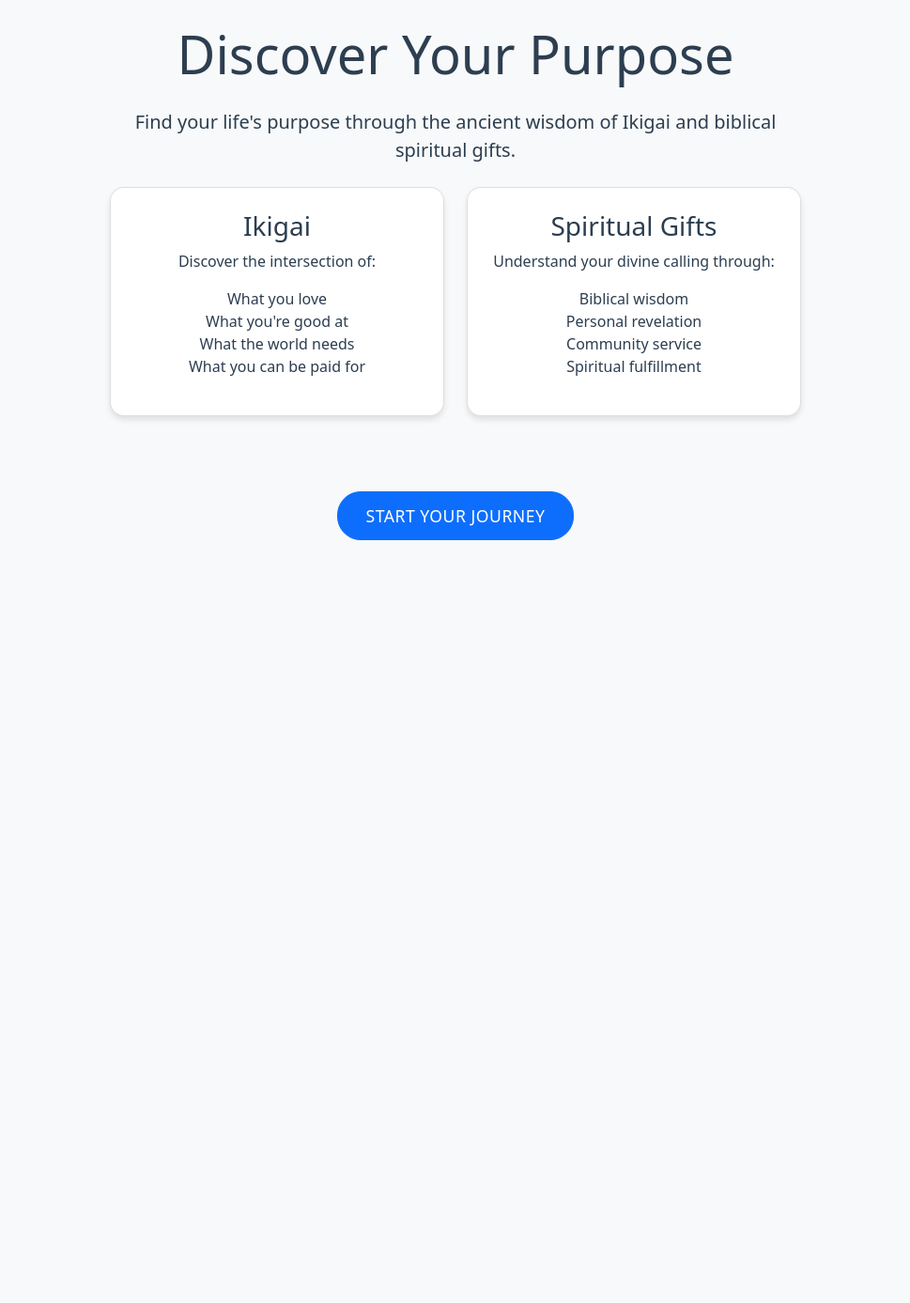
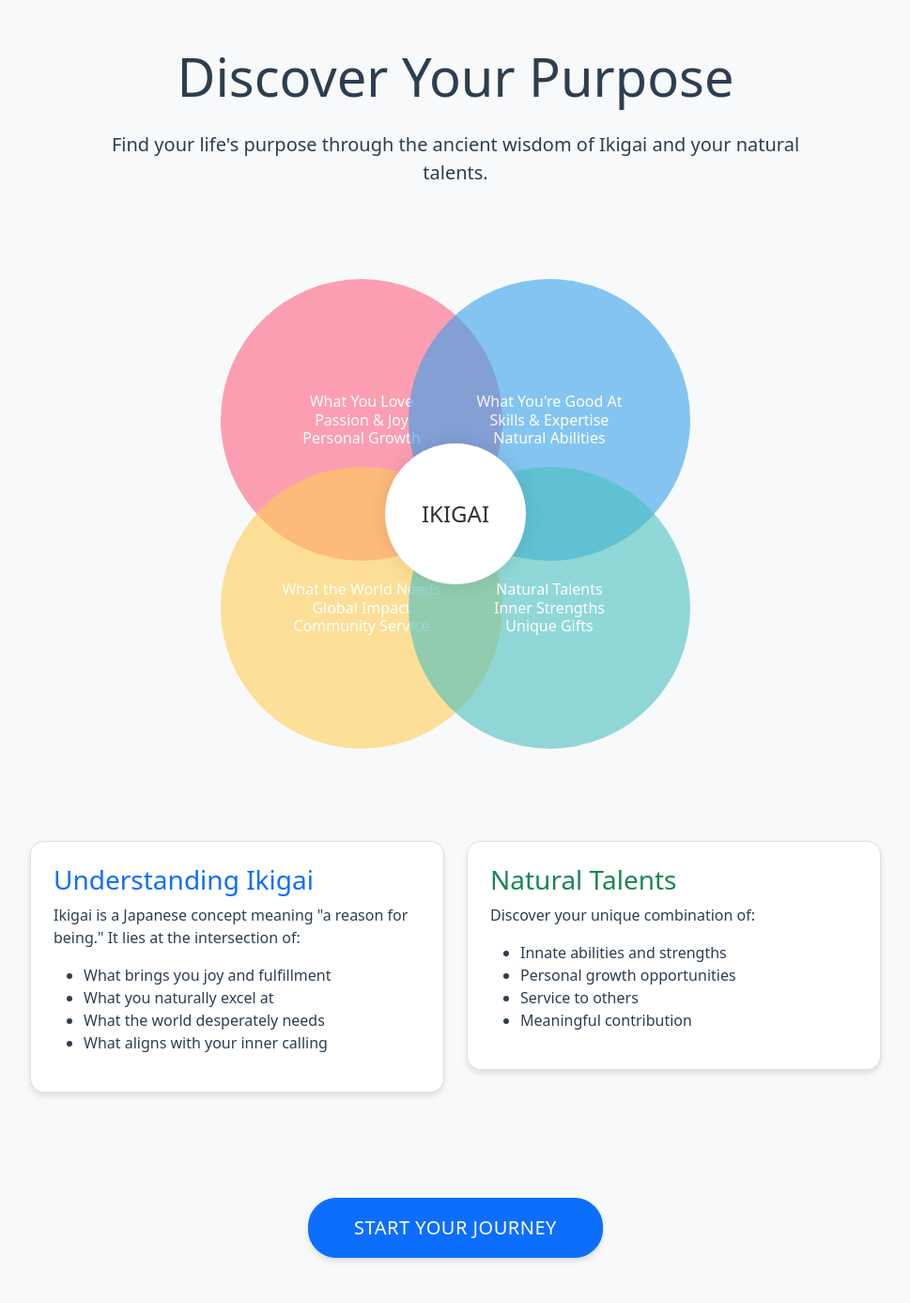
Before and after one commit to drntamm/PurposeFinder, a Flask app: page / in a window 1280 px wide. Shown: the part 56-1443 px from the top of the page at 94% size, without its empty margins (155-1124 px from the left). Before the commit the page ends 631 px from the top, so only its background shows below. Run offline with Flask 3, Linux system fonts and the light colour scheme.

Commit message:
Add Venn diagram to home page
- Added interactive Ikigai Venn diagram
- Updated terminology from Spiritual Gifts to Natural Talents
- Improved page layout and styling
- Added hover effects and animations

```diff
--- a/templates/index.html
+++ b/templates/index.html
@@ -2,46 +2,120 @@
 
 {% block title %}Home{% endblock %}
 
+{% block styles %}
+<link rel="stylesheet" href="{{ url_for('static', filename='css/venn.css') }}">
+<style>
+    .intro-text {
+        max-width: 800px;
+        margin: 0 auto;
+    }
+    .venn-container {
+        margin: 3rem auto;
+    }
+    .venn-circle h4 {
+        font-size: 1rem;
+    }
+    .feature-card {
+        transition: transform 0.3s ease;
+        margin-bottom: 2rem;
+    }
+    .feature-card:hover {
+        transform: translateY(-5px);
+    }
+    .start-button {
+        margin-top: 2rem;
+        padding: 1rem 3rem;
+        font-size: 1.25rem;
+        border-radius: 30px;
+        box-shadow: 0 4px 6px rgba(0,0,0,0.1);
+        transition: all 0.3s ease;
+    }
+    .start-button:hover {
+        transform: translateY(-2px);
+        box-shadow: 0 6px 8px rgba(0,0,0,0.15);
+    }
+</style>
+{% endblock %}
+
 {% block content %}
-<div class="row justify-content-center">
-    <div class="col-md-8 text-center">
+<div class="container mt-5">
+    <div class="intro-text text-center">
         <h1 class="display-4 mb-4">Discover Your Purpose</h1>
         <p class="lead mb-4">
-            Find your life's purpose through the ancient wisdom of Ikigai and biblical spiritual gifts.
+            Find your life's purpose through the ancient wisdom of Ikigai and your natural talents.
         </p>
+    </div>
 
-        <div class="row mb-5">
+    <!-- Ikigai Venn Diagram -->
+    <div class="venn-container">
+        <div class="venn-circle love">
+            <h4>What You Love<br>
+                Passion & Joy<br>
+                Personal Growth
+            </h4>
+        </div>
+        <div class="venn-circle good-at">
+            <h4>What You're Good At<br>
+                Skills & Expertise<br>
+                Natural Abilities
+            </h4>
+        </div>
+        <div class="venn-circle world-needs">
+            <h4>What the World Needs<br>
+                Global Impact<br>
+                Community Service
+            </h4>
+        </div>
+        <div class="venn-circle natural-talents">
+            <h4>Natural Talents<br>
+                Inner Strengths<br>
+                Unique Gifts
+            </h4>
+        </div>
+        <div class="ikigai-center">
+            <h3>IKIGAI</h3>
+        </div>
+    </div>
+
+    <div class="row justify-content-center mt-5">
+        <div class="col-md-10">
+            <div class="row">
                 <div class="col-md-6">
-                <div class="card mb-4">
+                    <div class="card feature-card">
                         <div class="card-body">
-                        <h3>Ikigai</h3>
-                        <p>Discover the intersection of:</p>
-                        <ul class="list-unstyled">
-                            <li>What you love</li>
-                            <li>What you're good at</li>
-                            <li>What the world needs</li>
-                            <li>What you can be paid for</li>
+                            <h3 class="text-primary">Understanding Ikigai</h3>
+                            <p>Ikigai is a Japanese concept meaning "a reason for being." It lies at the intersection of:</p>
+                            <ul>
+                                <li>What brings you joy and fulfillment</li>
+                                <li>What you naturally excel at</li>
+                                <li>What the world desperately needs</li>
+                                <li>What aligns with your inner calling</li>
                             </ul>
                         </div>
                     </div>
                 </div>
                 <div class="col-md-6">
-                <div class="card">
+                    <div class="card feature-card">
                         <div class="card-body">
-                        <h3>Spiritual Gifts</h3>
-                        <p>Understand your divine calling through:</p>
-                        <ul class="list-unstyled">
-                            <li>Biblical wisdom</li>
-                            <li>Personal revelation</li>
-                            <li>Community service</li>
-                            <li>Spiritual fulfillment</li>
+                            <h3 class="text-success">Natural Talents</h3>
+                            <p>Discover your unique combination of:</p>
+                            <ul>
+                                <li>Innate abilities and strengths</li>
+                                <li>Personal growth opportunities</li>
+                                <li>Service to others</li>
+                                <li>Meaningful contribution</li>
                             </ul>
                         </div>
                     </div>
                 </div>
             </div>
+        </div>
+    </div>
 
-        <a href="/assessment" class="btn btn-primary btn-lg">Start Your Journey</a>
+    <div class="text-center mt-5 mb-5">
+        <a href="{{ url_for('assessment') }}" class="btn btn-primary btn-lg start-button">
+            Start Your Journey
+        </a>
     </div>
 </div>
 {% endblock %}
```
Lines whose indentation alone changed are shown as unchanged.
